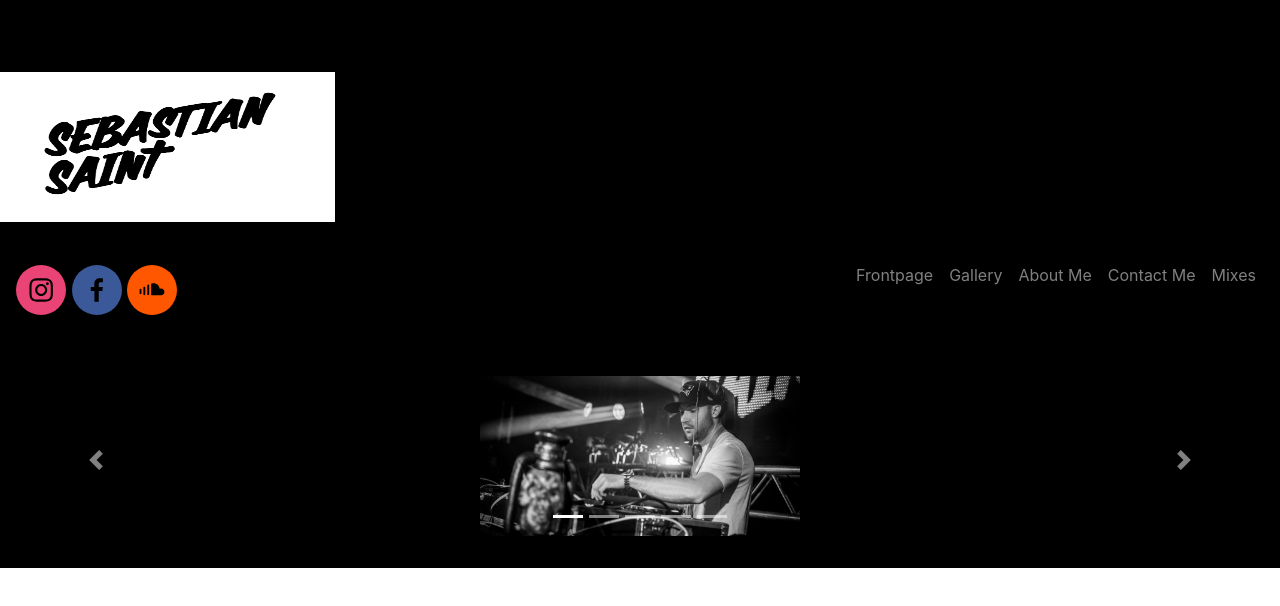
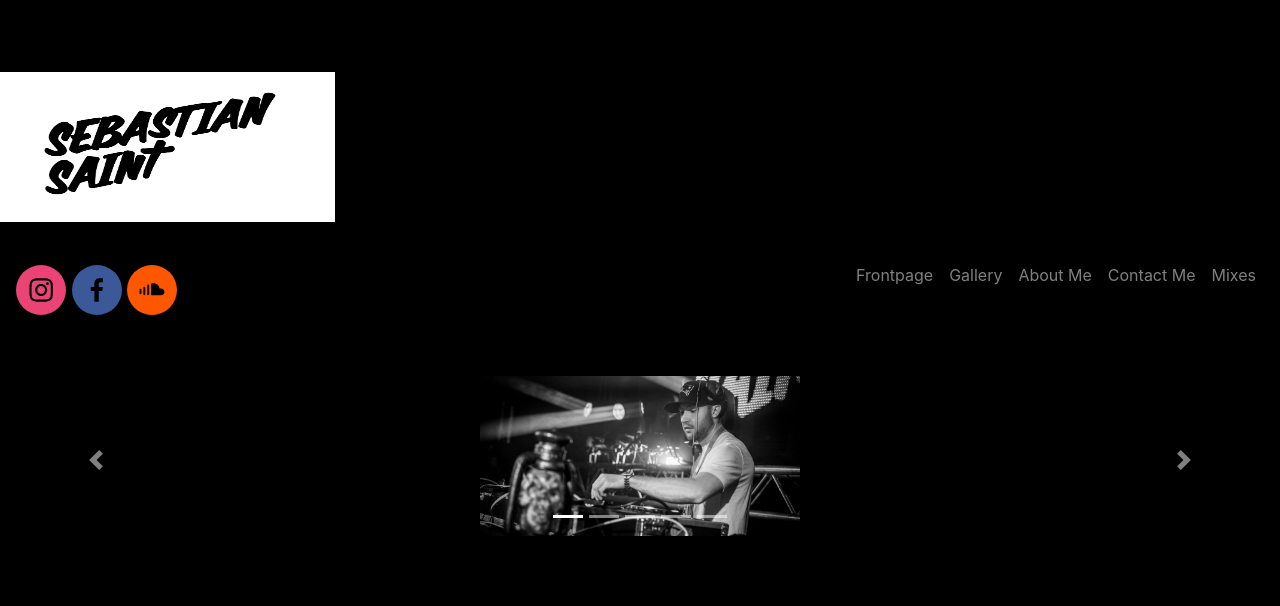
Before and after one commit to matses332/sebbesaint, a React (Create React App) app: page / in a window 1280 px wide. Shown: the top 606 px of the page. Built offline with nearby package versions, Linux system fonts and the light colour scheme.

Commit message:
small changes to css

```diff
--- a/src/App.css
+++ b/src/App.css
@@ -2,6 +2,7 @@
   text-align: center;
   background-color:#000000;
   color:#000000;
+
 
 }
 
--- a/src/components/app.router.jsx
+++ b/src/components/app.router.jsx
@@ -11,17 +11,12 @@ import InformationComponent from './information.component';
 const AppRouter = () => (
     <Router>
         <div>
-            <div>
+
             <Route path='/' exact component={FeaturedPicturesComponent} />
             <Route path='/Gallery' exact component={pictureLibrary} />
             <Route path='/Mixes' exact component={MixesComponent} />
             <Route path='/Contact' exact component={ContactComponent}/>
             </div>
-            <div>
-            <Route path ='/'  exact component={InformationComponent}/>
-            </div>
-            </div>
-
     </Router>
 )
 
--- a/src/components/start.component.jsx
+++ b/src/components/start.component.jsx
@@ -21,7 +21,7 @@ export default class Start extends Component {
 
     render(){
         return(
-            <div style={{ backgroundColor: "#000000", width: "100%", minHeight: "200px"}}>>
+            <div style={{ backgroundColor: "#000000", width: "100%", height: "100vh"}}>>
                 <div>
 
           <Row>
@@ -61,9 +61,9 @@ export default class Start extends Component {
             </div>
 
 
-            <div style={{ background:"#000000", width: "100%", minHeight: "50%"}}>
+
             <AppRouter/>
-            </div>
+
             <div>
             <informationComponent/>
             </div>
```
